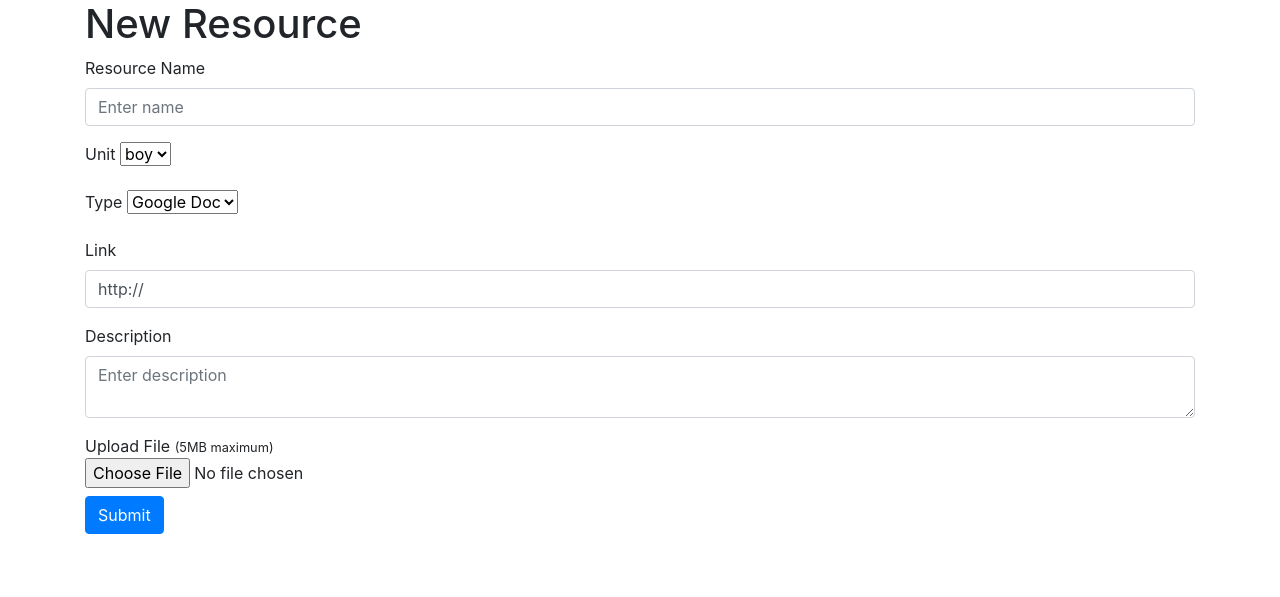
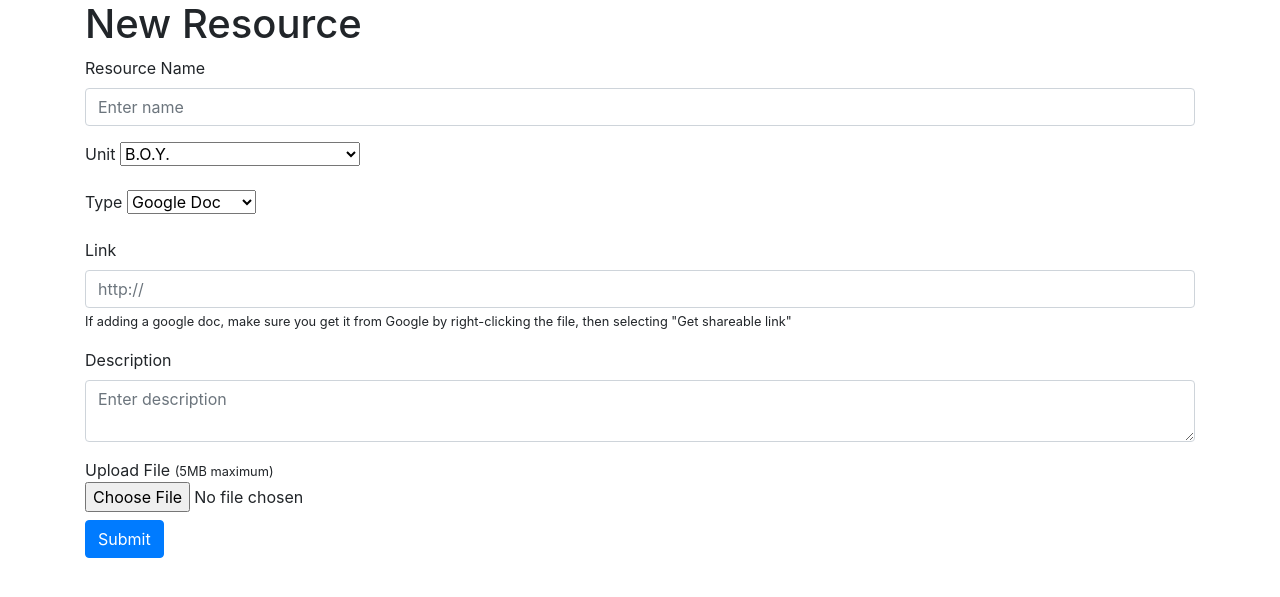
Before and after one commit to mouten57/texas-math-central-ejs, a Node server app: page /resources/new in a window 1280 px wide. Shown: the part 56-653 px from the top of the page. Run offline with Node 20, Linux system fonts and the light colour scheme; lists and menus that the app fills with data are empty; some libraries are stand-ins or nearby versions.

```diff
--- a/src/controllers/resourceController.js
+++ b/src/controllers/resourceController.js
@@ -3,18 +3,21 @@ const fs = require('fs');
 const convertTimeStamp = require('../helpers/convertTimeStamp');
 const pdfjs = require('pdfjs-dist');
 const s3 = require('../config/aws-config');
+const unitFields = require('../data/unitFields');
+
 module.exports = {
   index(req, res, next) {
     resourceQueries.getUnitResources(req.params.unit, (err, resources) => {
       if (err || resources == null) {
         res.redirect(404, '/');
       } else {
-        res.render('units/show', { resources });
+        let header = req.params.unit;
+        res.render('units/show', { resources, header });
       }
     });
   },
   new(req, res, next) {
-    res.render('resources/new');
+    res.render('resources/new', { unitFields });
   },
   create(req, res, next) {
     ////NEED TO HANDLE NON-FILE
@@ -76,15 +79,18 @@ module.exports = {
           let downloadLink = `/units/${resource.unit}/${resource._id}/download`;
           resource.dl = downloadLink;
         }
+        if (resource.type === 'Google Doc') {
+          let str = resource.link;
+          var driveLink = str.split('=')[1];
+        }
 
-        res.render('resources/show', { resource });
+        res.render('resources/show', { resource, driveLink });
       }
     });
   },
 
   download(req, res, next) {
     resourceQueries.getResource(req.params.resourceId, (err, resource) => {
-      console.log(resource);
       if (err || resource == null) {
         res.redirect(404, '/');
       } else {
--- /dev/null
+++ b/src/data/unitFields.js
@@ -0,0 +1,72 @@
+module.exports = [
+  {
+    name: 'B.O.Y.',
+    description: `Schedule Templates, Lesson Plan Templates, Rosters, Transportation.`,
+    param: 'boy'
+  },
+  {
+    name: 'Addition/Multiplication',
+    description: 'Adding and 3x2 multiplication.',
+    param: 'addsub'
+  },
+  {
+    name: 'Area/Perimeter/Volume',
+    description: `Area, Perimeter are easy. Volume is tricker, don't you think?`,
+    param: 'APV'
+  },
+  {
+    name: 'Long Division',
+    description: `Good old LONG DIVISION!`,
+    param: 'division'
+  },
+  {
+    name: 'Prime & Composite Numbers',
+    description: `Fibonacci, anyone?`,
+    param: 'prime-composite'
+  },
+  {
+    name: 'Graphing',
+    description: `Let's play battleship!`,
+    param: 'graphing'
+  },
+  {
+    name: 'Decimals',
+    description: `So many rules to remember.`,
+    param: 'decimals'
+  },
+  {
+    name: 'Geometry',
+    description: 'Polygons, Triangles, and Quadrilaterals!',
+    param: 'geometry'
+  },
+  {
+    name: 'Fractions',
+    description: `What does it mean if I ate 8/8 of a large Dominoes pizza?`,
+    param: 'fractions'
+  },
+  {
+    name: 'Expressions & Equations',
+    description: `Sometimes it's hard to express yourself.`,
+    param: 'expressions-equations'
+  },
+  {
+    name: 'Measurement',
+    description: `Every day I measure the distance to the last day of school.`,
+    param: 'measurement'
+  },
+  {
+    name: 'Personal Finance',
+    description: 'My favorite unit!',
+    param: 'finance'
+  },
+  {
+    name: 'STAAR REVIEW!',
+    description: `So many resources for review.`,
+    param: 'staar-review'
+  },
+  {
+    name: 'Random',
+    description: 'etc etc etc',
+    param: 'random'
+  }
+];
--- a/src/views/resources/new.ejs
+++ b/src/views/resources/new.ejs
@@ -25,18 +25,25 @@
             name="name"
             aria-describedby="nameHelp"
             placeholder="Enter name"
+            required
           />
         </div>
         <div class="form-group">
           <label for="body">Unit</label>
           <select label="unit" name="unit">
-            <option value="boy" label="boy">Beginning of Year</option>
+            <% unitFields.map(unit => { %> <option value="<%= unit.param %>"
+            label="<%= unit.name %>" /> <% }) %>
           </select>
         </div>
         <div class="form-group">
           <label for="body">Type</label>
           <select label="type" name="type">
             <option value="Google Doc" label="Google Doc">Google Doc</option>
+            <option value="Google Folder" label="Google Folder"
+              >Google Folder</option
+            >
+            <option value="File" label="File">File</option>
+            <option value="Link" label="Just a link!">Just a link!</option>
           </select>
         </div>
         <div class="form-group">
@@ -45,9 +52,13 @@
             type="text"
             class="form-control"
             name="link"
-            value="http://"
+            placeholder="http://"
             aria-describedby="linkHelp"
           />
+          <small
+            >If adding a google doc, make sure you get it from Google by
+            right-clicking the file, then selecting "Get shareable link"</small
+          >
         </div>
         <div class="form-group">
           <label for="body">Description</label>
--- a/src/views/units/show.ejs
+++ b/src/views/units/show.ejs
@@ -15,8 +15,7 @@
       >
         <i class="fas fa-arrow-left"></i
       ></a>
-      <h1 style="display:inline-block">units</h1>
-
+      <h1 style="display:inline-block"><%= header %></h1>
       <% resources.forEach((resource) => { %>
       <!-- #2 -->
       <li class="list-group-item">
```
Also changed, not shown: src/views/resources/show.ejs (+7 -0 lines).
